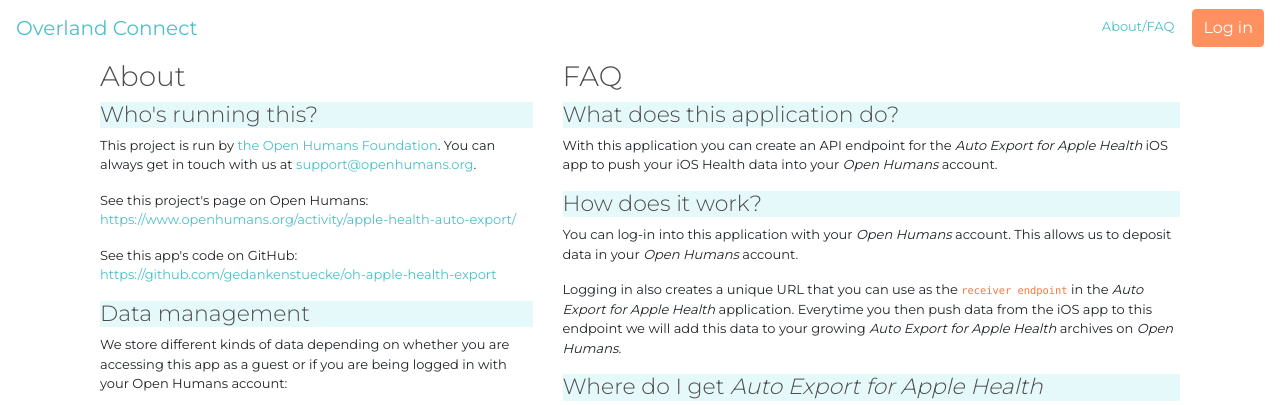
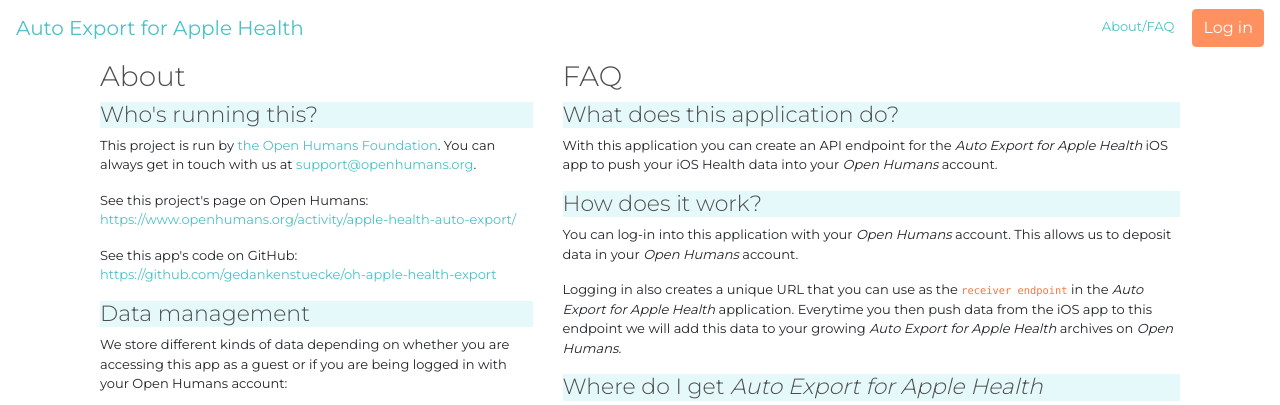
Before and after one commit to gedankenstuecke/oh-apple-health-export, a Django app: page /about in a window 1280 px wide. Shown: the top 405 px of the page. Run offline with Django 4.2, Linux system fonts and the light colour scheme; parts of the project's set-up code (start-up, migrations or seed data) failed here and were passed over; some libraries are stand-ins or nearby versions.

Commit message:
change menu bar name

```diff
--- a/main/templates/base.html
+++ b/main/templates/base.html
@@ -9,7 +9,7 @@
     <meta name="author" content="">
     <link rel="icon" href="images/favicon.ico">
 
-    <title>{% block title %}Overland Connect{% endblock title %}</title>
+    <title>{% block title %}Auto Export for Apple Health{% endblock title %}</title>
 
     <!-- Bootstrap core CSS -->
     <link href="{% static 'vendor/css/bootstrap.min.css' %}" rel="stylesheet">
@@ -28,7 +28,7 @@
     <header>
       <!-- Fixed navbar -->
       <nav class="navbar navbar-expand-md navbar-open-humans fixed-top">
-        <a class="navbar-brand" href="/">Overland Connect</a>
+        <a class="navbar-brand" href="/">Auto Export for Apple Health</a>
         <button class="navbar-toggler custom-toggler" type="button" data-toggle="collapse" data-target="#navbarCollapse" aria-controls="navbarCollapse" aria-expanded="false" aria-label="Toggle navigation">
           <span class="navbar-toggler-icon custom-toggler"></span>
         </button>
```
